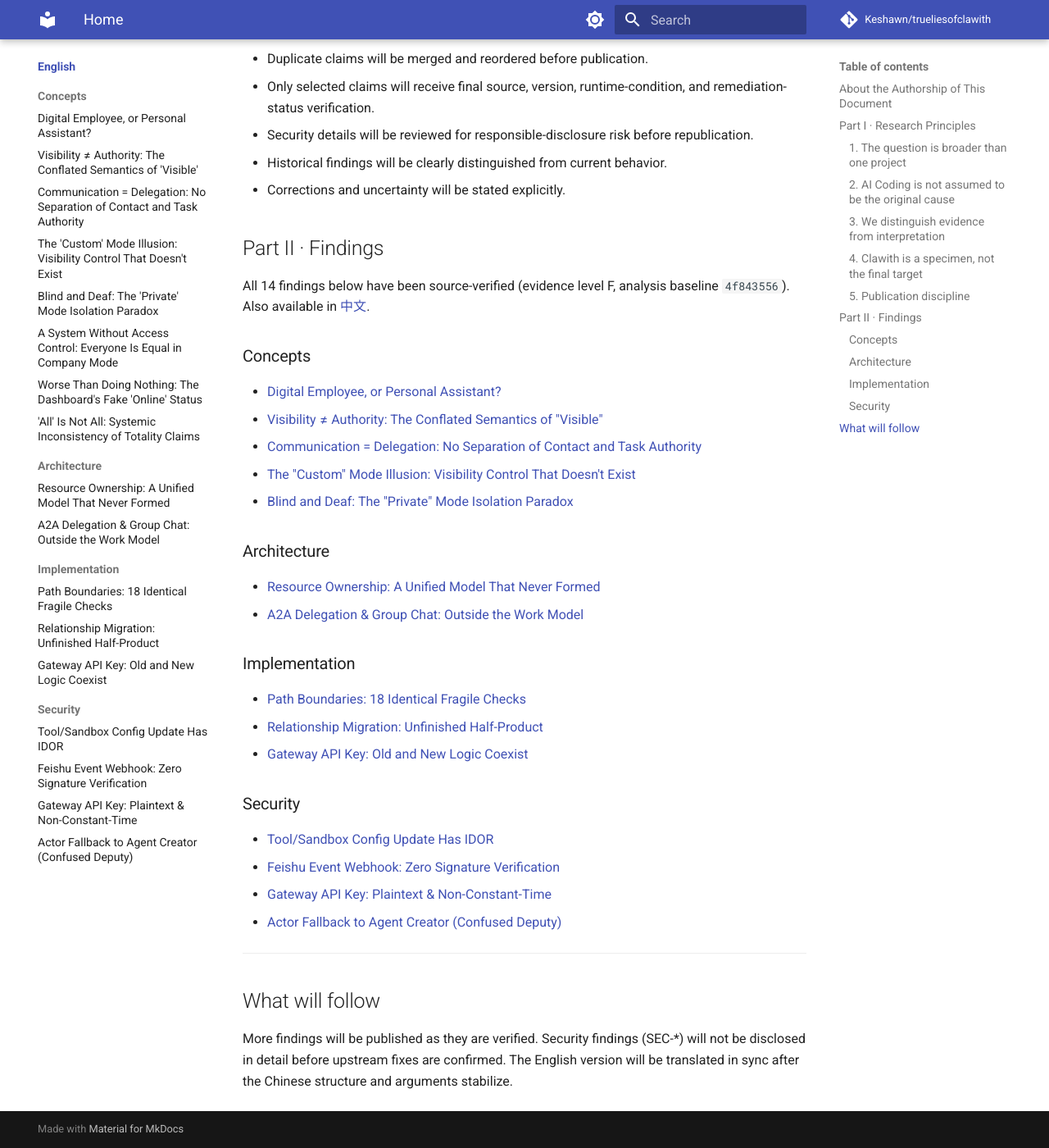
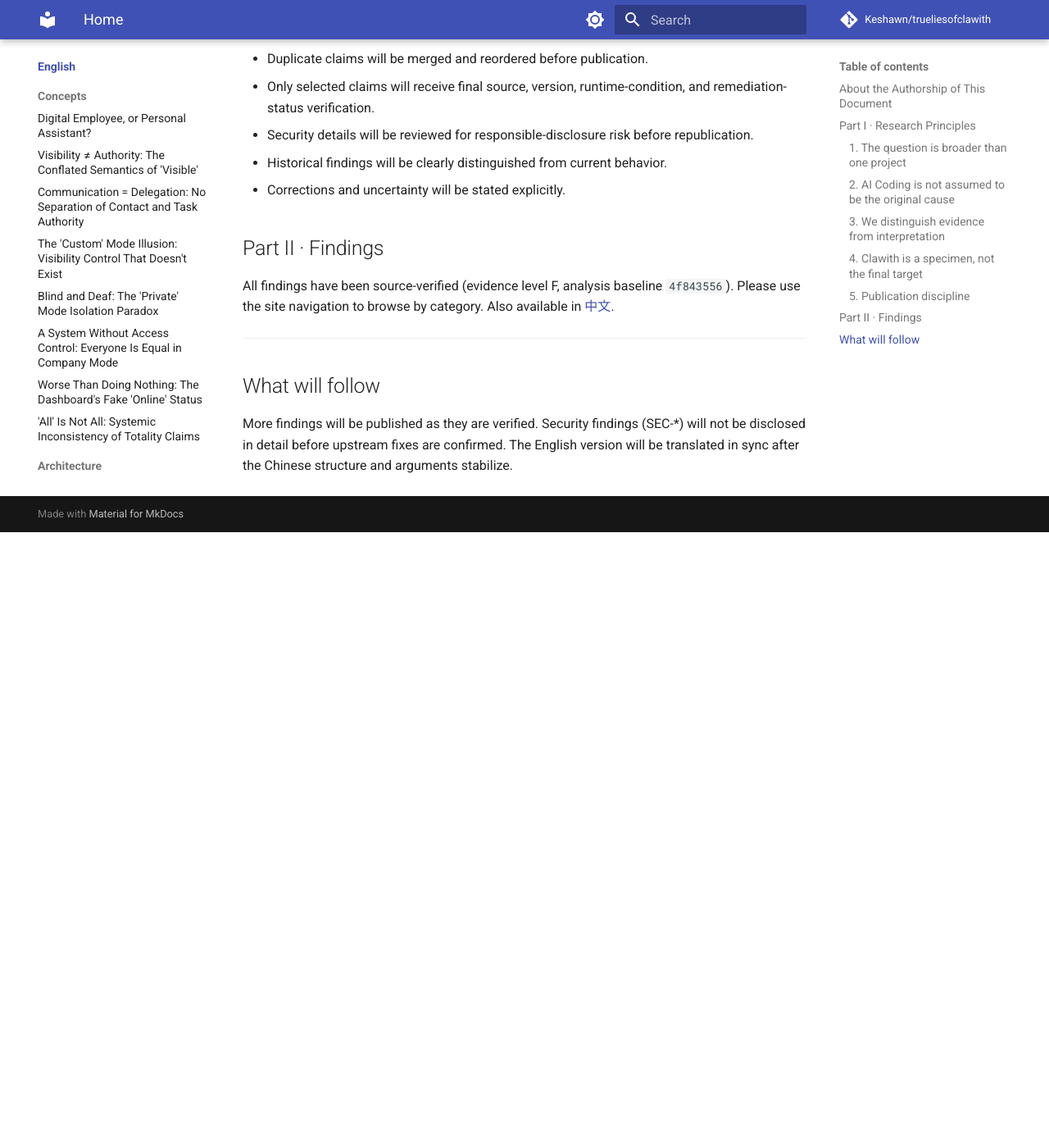
Before and after one commit to Keshawn/trueliesofclawith, an MkDocs documentation site: the page built from true-lies/README.md, in a window 1280 px wide and 1400 px high, scrolled down 2687 px. Shown: the whole window at 82% size. Built offline with MkDocs 1.6.1 and Material for MkDocs 9.7.7, drawn with Linux system fonts in a browser that asks for light colours; comment, search, counter and statistics services are not loaded; after the commit the page ends 3336 px from its top, so only the background shows below that.

Commit message:
sync READMEs: static intro pages, point to sidebar nav

```diff
--- a/true-lies/README.md
+++ b/true-lies/README.md
@@ -95,33 +95,7 @@
 
 ## Part II · Findings
 
-All 14 findings below have been source-verified (evidence level F, analysis baseline `4f843556`). Also available in [中文](zh/README.md).
-
-### Concepts
-
-- [Digital Employee, or Personal Assistant?](en/concepts/digital-employee-narrative.md)
-- [Visibility ≠ Authority: The Conflated Semantics of "Visible"](en/concepts/visibility-is-not-authority.md)
-- [Communication = Delegation: No Separation of Contact and Task Authority](en/concepts/communication-vs-delegation.md)
-- [The "Custom" Mode Illusion: Visibility Control That Doesn't Exist](en/concepts/custom-mode-illusion.md)
-- [Blind and Deaf: The "Private" Mode Isolation Paradox](en/concepts/private-blindness.md)
-
-### Architecture
-
-- [Resource Ownership: A Unified Model That Never Formed](en/architecture/resource-ownership.md)
-- [A2A Delegation & Group Chat: Outside the Work Model](en/architecture/a2a-work-model.md)
-
-### Implementation
-
-- [Path Boundaries: 18 Identical Fragile Checks](en/implementation/path-boundary.md)
-- [Relationship Migration: Unfinished Half-Product](en/implementation/relationship-migration.md)
-- [Gateway API Key: Old and New Logic Coexist](en/implementation/gateway-key-migration.md)
-
-### Security
-
-- [Tool/Sandbox Config Update Has IDOR](en/security/tool-config-idor.md)
-- [Feishu Event Webhook: Zero Signature Verification](en/security/feishu-webhook.md)
-- [Gateway API Key: Plaintext & Non-Constant-Time](en/security/gateway-key-plaintext.md)
-- [Actor Fallback to Agent Creator (Confused Deputy)](en/security/actor-fallback.md)
+All findings have been source-verified (evidence level F, analysis baseline `4f843556`). Please use the site navigation to browse by category. Also available in [中文](zh/README.md).
 
 ---
 
```
Also changed, not shown: true-lies/zh/README.md (+1 -1 lines).
